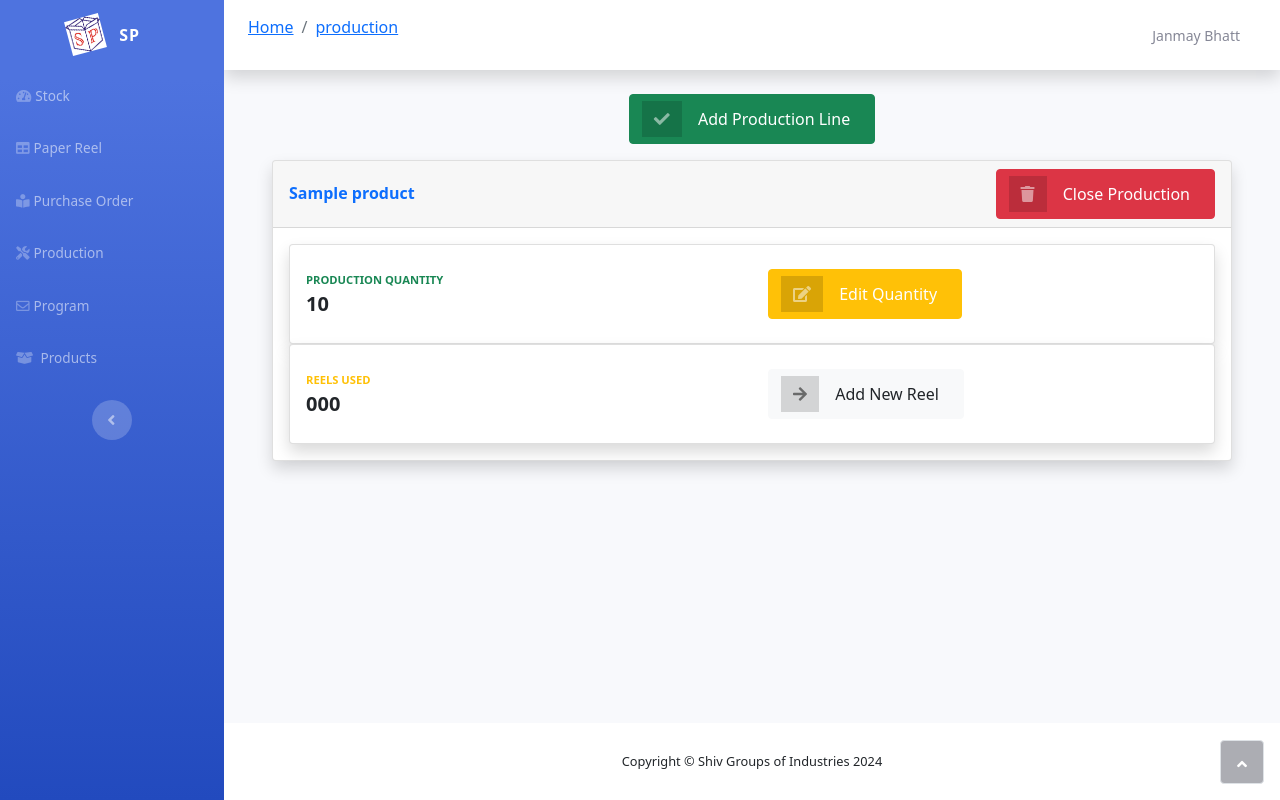
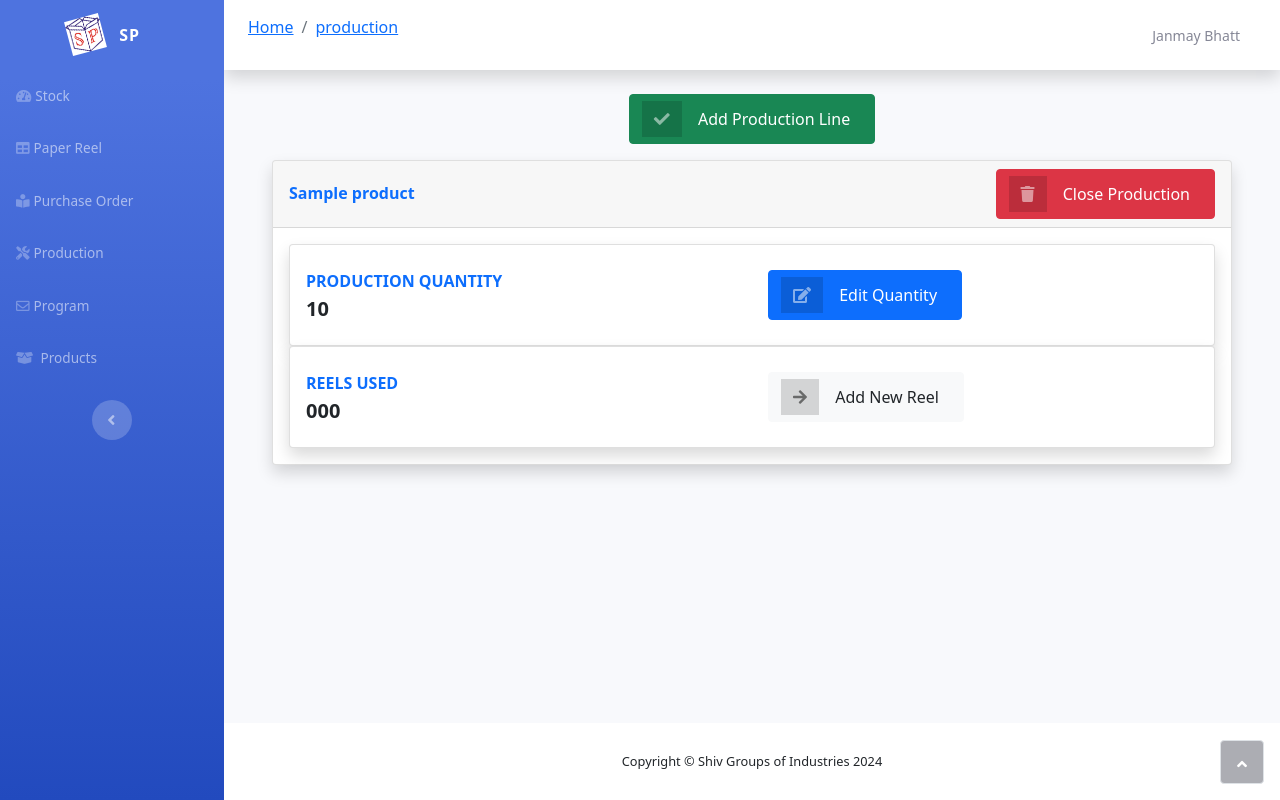
Before and after one commit to JANMAY007/SGIWebsite, a Django app: page /production/ in a window 1280 px wide. Run offline with Django 5.2, Linux system fonts and the light colour scheme; tables that the repository leaves empty hold one stand-in row (values such as "Sample post"); some libraries are stand-ins or nearby versions.

Commit message:
Updated templates

```diff
--- a/templates/index.html
+++ b/templates/index.html
@@ -8,13 +8,13 @@
             <div class="col-md-6 col-xl-3 mb-4">
                 <div class="card shadow border-start-warning py-2">
                     <div class="card-body">
-                        <div class="text-uppercase text-warning fw-bold text-xs mb-1">
+                        <div class="text-uppercase text-primary fw-bold text-sm mb-1">
                             <span>{{ stock.product__product_name }}</span>
                         </div>
                         <div class="text-dark fw-bold h5 mb-0">
                             <span>{{ stock.stock_quantity }}</span>
                         </div>
-                        <button type="button" class="btn btn-warning btn-sm mt-2" data-bs-toggle="modal"
+                        <button type="button" class="btn btn-outline-primary btn-sm mt-2" data-bs-toggle="modal"
                                 data-bs-target="#editModal{{ forloop.counter }}">
                             Edit Quantity
                         </button>
--- a/templates/production.html
+++ b/templates/production.html
@@ -87,7 +87,7 @@
                         <div class="card-body">
                             <div class="row align-items-center no-gutters">
                                 <div class="col me-2">
-                                    <div class="text-uppercase text-success fw-bold text-xs mb-1">
+                                    <div class="text-uppercase text-primary fw-bold text-sm mb-1">
                                         <span>Production Quantity</span>
                                     </div>
                                     <div class="text-dark fw-bold h5 mb-0">
@@ -95,7 +95,7 @@
                                 </div>
                                 <div class="col">
                                     <!-- Start: Split Button Warning -->
-                                    <a class="btn btn-warning btn-icon-split edit-quantity-btn" role="button"
+                                    <a class="btn btn-primary btn-icon-split edit-quantity-btn" role="button"
                                        data-bs-toggle="modal"
                                        data-bs-target="#editQuantityModal" data-production-id="{{ production.id }}"
                                        data-quantity="{{ production.production_quantity }}">
@@ -113,7 +113,7 @@
                         <div class="card-body">
                             <div class="row align-items-center no-gutters">
                                 <div class="col me-2">
-                                    <div class="text-uppercase text-warning fw-bold text-xs mb-1">
+                                    <div class="text-uppercase text-primary fw-bold text-sm mb-1">
                                         <span>Reels Used</span>
                                     </div>
                                     {% for reel in production.reels %}
--- a/templates/products.html
+++ b/templates/products.html
@@ -20,7 +20,7 @@
                     <div class="col-md-6 col-xl-2 mb-2">
                         <div class="card shadow border-start-warning py-2">
                             <div class="card-body">
-                                <div class="text-uppercase text-warning fw-bold text-xs mb-1">
+                                <div class="text-uppercase text-dark fw-bold text-xs mb-1">
                                     <h6>{{ product.product_name }}</h6>
                                 </div>
                             </div>
```
Also changed, not shown: README.md (deleted).
